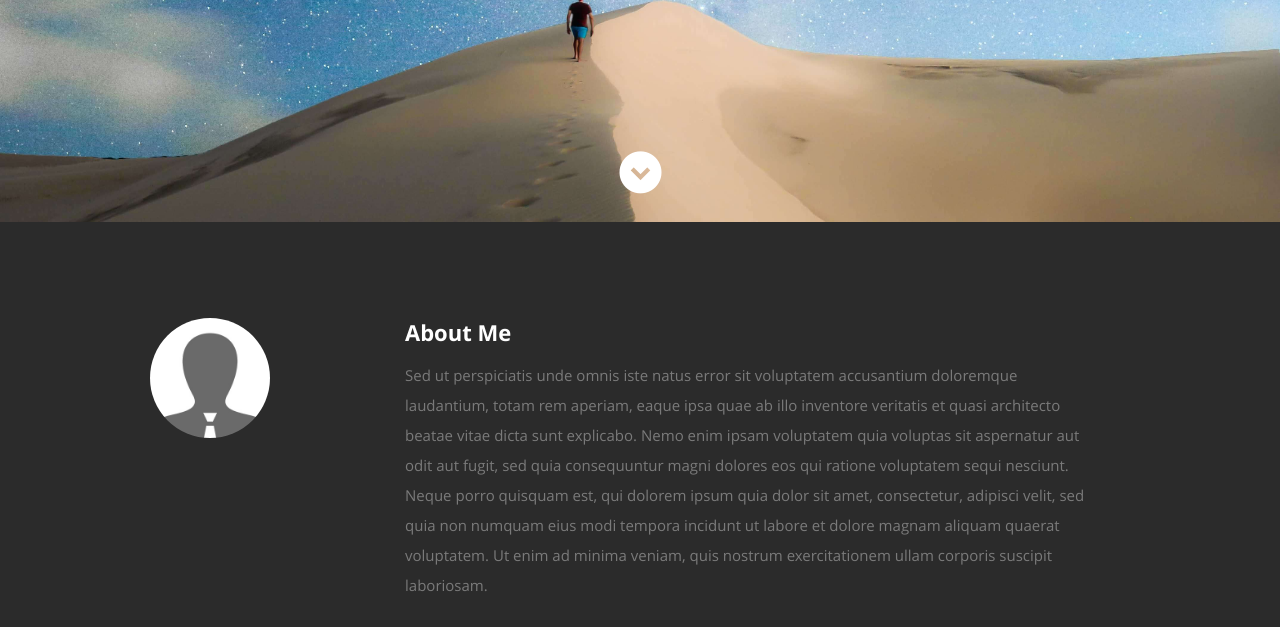
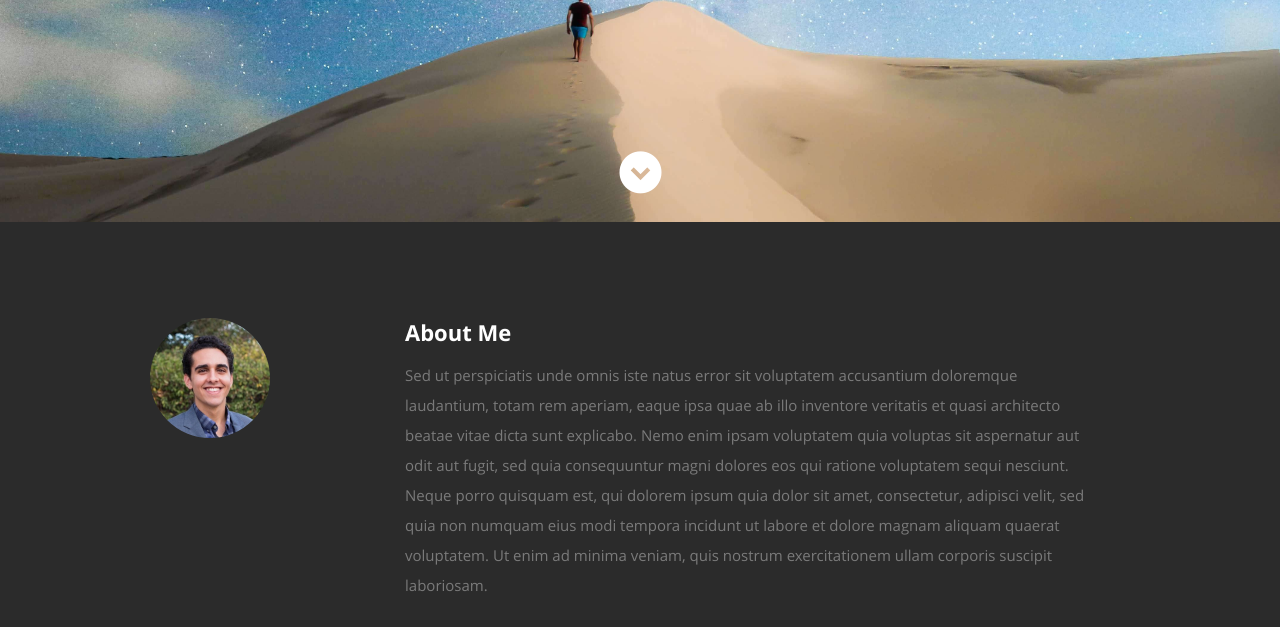
Before and after one commit to gabrielfrischer/resume, a plain HTML site: page index.html in a window 1280 px wide. Shown: the part 578-1205 px from the top of the page. Drawn offline with nearby package versions, Linux system fonts and the light colour scheme.

Commit message:
added me.jpg

```diff
--- a/index.html
+++ b/index.html
@@ -88,7 +88,7 @@
 
          <div class="three columns">
 
-            <img class="profile-pic"  src="images/profilepic.jpg" alt="" />
+            <img class="profile-pic"  src="images/me.jpg" alt="" />
 
          </div>
 
```
Also changed, not shown: images/me.jpg (added).
